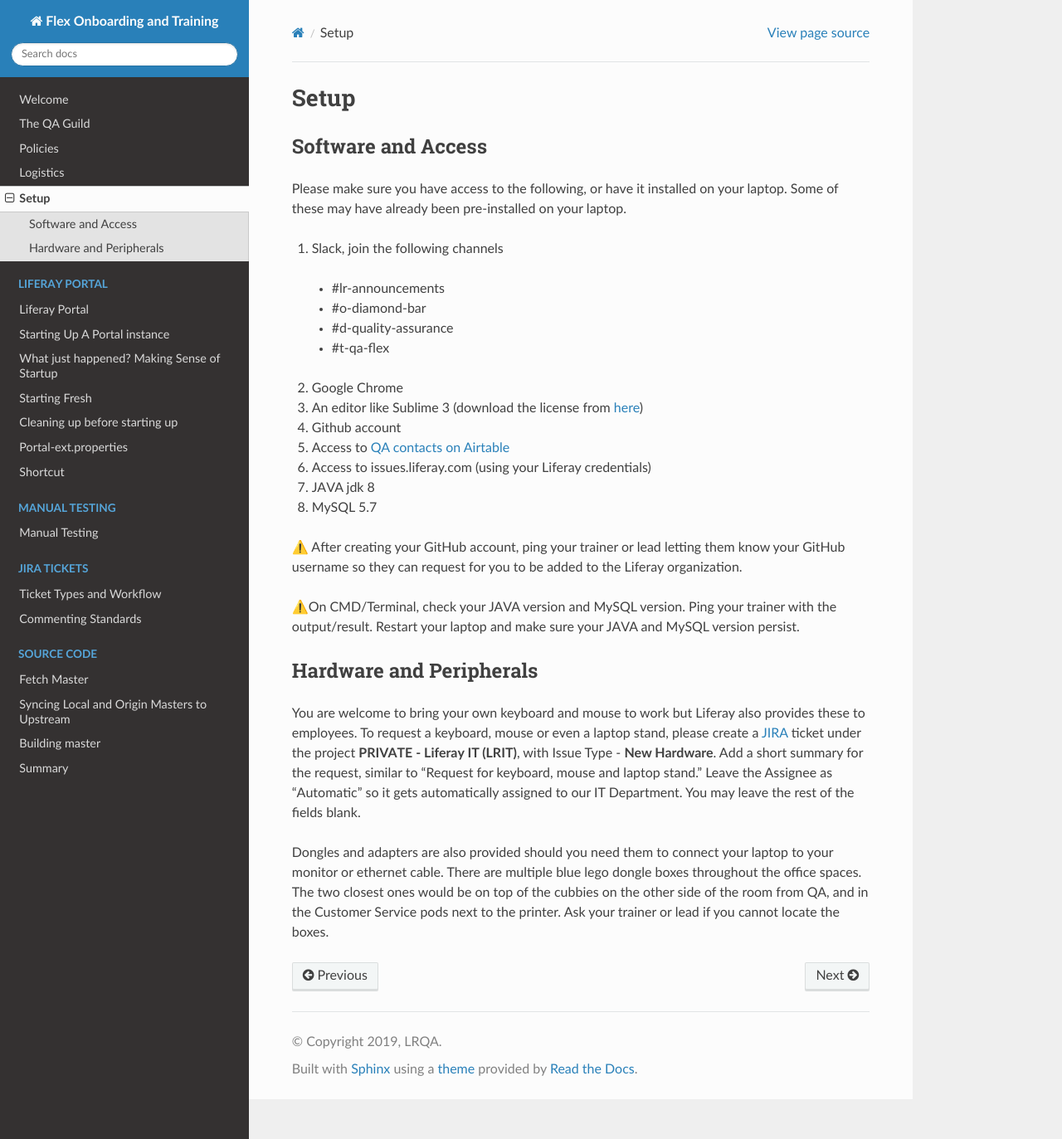
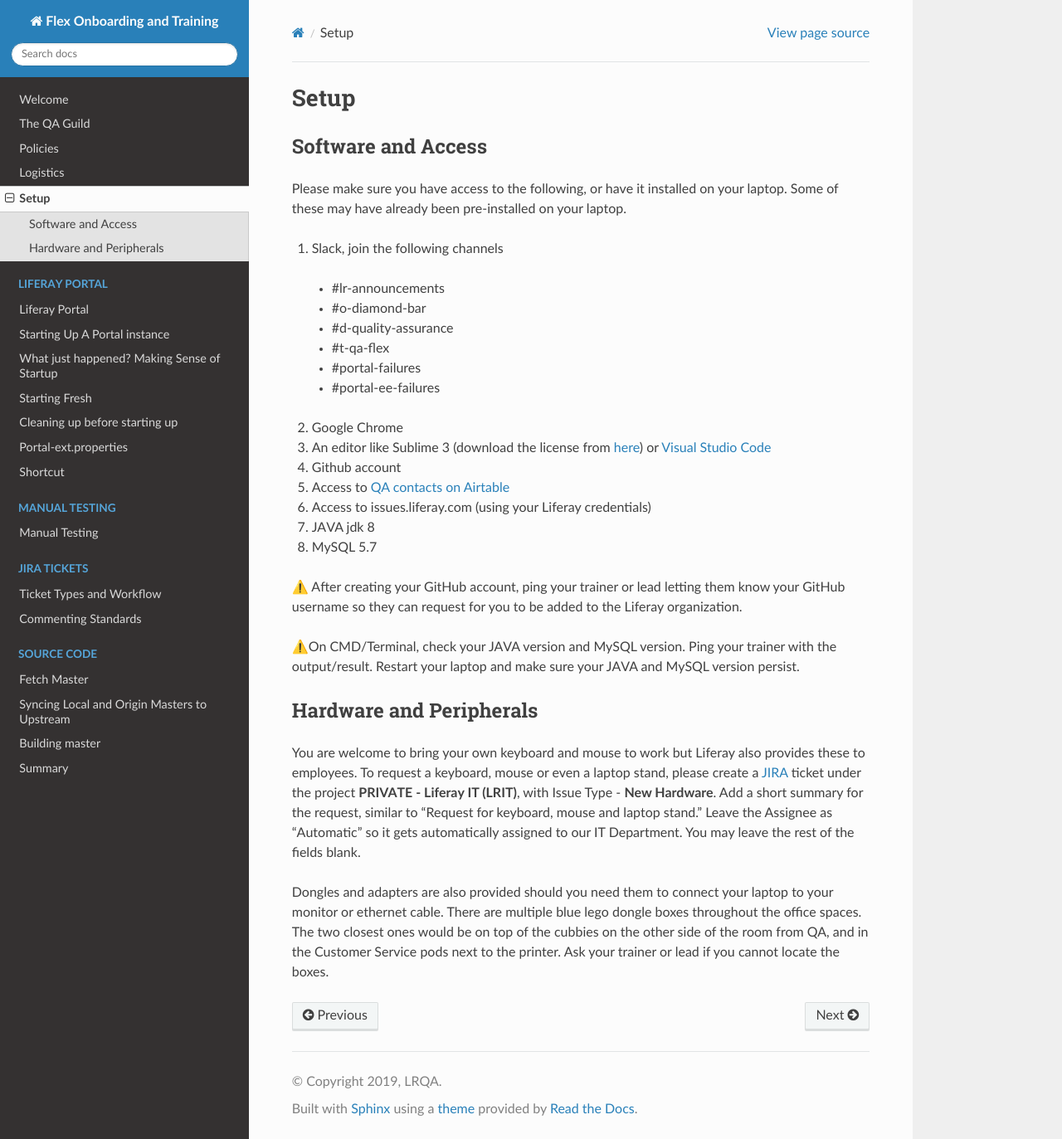
Before and after one commit to nikki-pru/flex-training, a Sphinx documentation site: the page built from docs/welcome/setup.rst, in a window 1280 px wide and 1373 px high. Shown: the whole window at 83% size. Built offline with Sphinx 7.4.7 and the Read the Docs theme 2.0.0, drawn with Linux system fonts in a browser that asks for light colours.

Commit message:
LRQA-62604 Add portal-failure as mandatory channel

```diff
--- a/docs/welcome/setup.rst
+++ b/docs/welcome/setup.rst
@@ -10,8 +10,10 @@ Please make sure you have access to the following, or have it installed on your
   * #o-diamond-bar
   * #d-quality-assurance
   * #t-qa-flex
+  * #portal-failures
+  * #portal-ee-failures
 2. Google Chrome
-3. An editor like Sublime 3 (download the license from `here`_)
+3. An editor like Sublime 3 (download the license from `here`_) or `Visual Studio Code`_
 4. Github account
 5. Access to `QA contacts on Airtable`_
 6. Access to issues.liferay.com (using your Liferay credentials)
@@ -31,3 +33,4 @@ Dongles and adapters are also provided should you need them to connect your lapt
 .. _here: https://drive.google.com/file/d/1VhLagzeRRDxoQ_GdNudDenYhbyqt3ytu/view?usp=sharing
 .. _QA contacts on Airtable: https://airtable.com/invite/l?inviteId=invo52zssLhczCESb&inviteToken=3ef814169412b3e12ae62a3957c88b16fcdffa0a2c0c4b4e50a5c2a76eccae59
 .. _JIRA: http://issues.liferay.com
+.. _Visual Studio Code: https://code.visualstudio.com/
```
